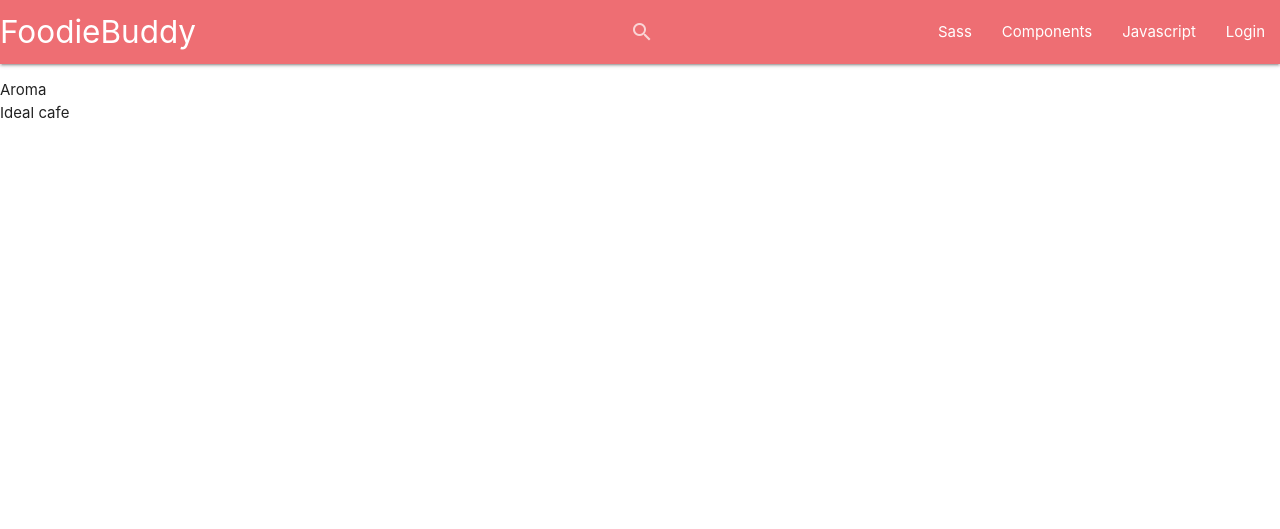
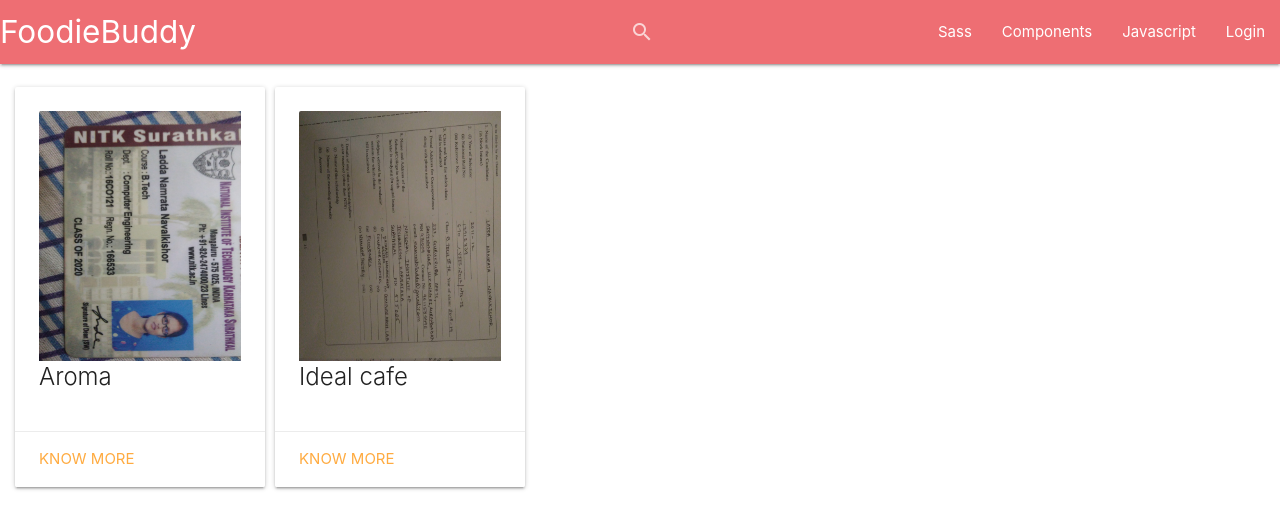
Before and after one commit to Namrata7199/FoodieBuddy, a Django app: page /restaurants/ in a window 1280 px wide. Shown: the top 529 px of the page. Run offline with Django 3.2, Linux system fonts and the light colour scheme; data comes from the database, SQL or seed files in the repository; both versions use the stored data as it was after the commit.

Commit message:
page added

```diff
--- a/restaurant/restaurant/urls.py
+++ b/restaurant/restaurant/urls.py
@@ -17,6 +17,9 @@
 from django.contrib import admin
 from django.contrib.auth import views as auth_views
 from index import views as index_views
+from django.conf import settings
+from django.conf.urls.static import static
+
 
 urlpatterns = [
 	url(r'^$',index_views.home,name='home'),
@@ -26,4 +29,11 @@
     url(r'^restaurants/',include('rest_page.urls')),
 	url(r'^login/$',auth_views.login,{'template_name':'login.html'}, name='login'),
     url(r'^logout/$', auth_views.logout, {'next_page': '/'}, name='logout'),
-]
+    # url(r'^media/(?P<path>.*)$', 'django.views.static.serve', {'document_root': settings.MEDIA_ROOT})
+    ]+ static(settings.MEDIA_URL, document_root=settings.MEDIA_ROOT)
+
+# if settings.DEBUG:
+#     # static files (images, css, javascript, etc.)
+#     urlpatterns += patterns('',
+#         (r'^media/(?P<path>.*)$', 'django.views.static.serve', {
+#         'document_root': settings.MEDIA_ROOT}))
--- a/restaurant/templates/list.html
+++ b/restaurant/templates/list.html
@@ -1,8 +1,25 @@
 {% extends 'base.html' %}
 {% block content %}
-<ul>
+<ul style="margin: 10px;">
+	<!-- <div class="row"> -->
 	{% for x in all_rest %}
-	<li>{{x.name}}</li>
+	<li  style="float:left; margin: 5px;">
+    <div class="col s12 m7">
+      <div class="card medium" style="width:250px; height:400px;">
+
+        <div class="card-content">
+        	<div class="card-image">
+          <img src="{{x.images.url}}" style="height:250px; width:250px;">
+        </div>
+        	<span class="card-title">{{x.name}}</span>
+        </div>
+        <div class="card-action">
+          <a href="#">Know more</a>
+        </divs>
+      </div>
+    </div>
+            </li>
 	{% endfor %}
+<!-- </div> -->
 </ul>
 {% endblock %}
```
Also changed, not shown: restaurant/restaurant/settings.py (+8 -1 lines), restaurant/Screenshot_from_2018-09-16_17-18-58.png (deleted), restaurant/db.sqlite3, restaurant/index/migrations/0001_initial.py, restaurant/media/IMG-20180913-WA0017.jpg (added), restaurant/media/IMG_20180913_101456.jpg (added), restaurant/media/IMG_20180914_081820_1.jpg (added), 4 other files.
